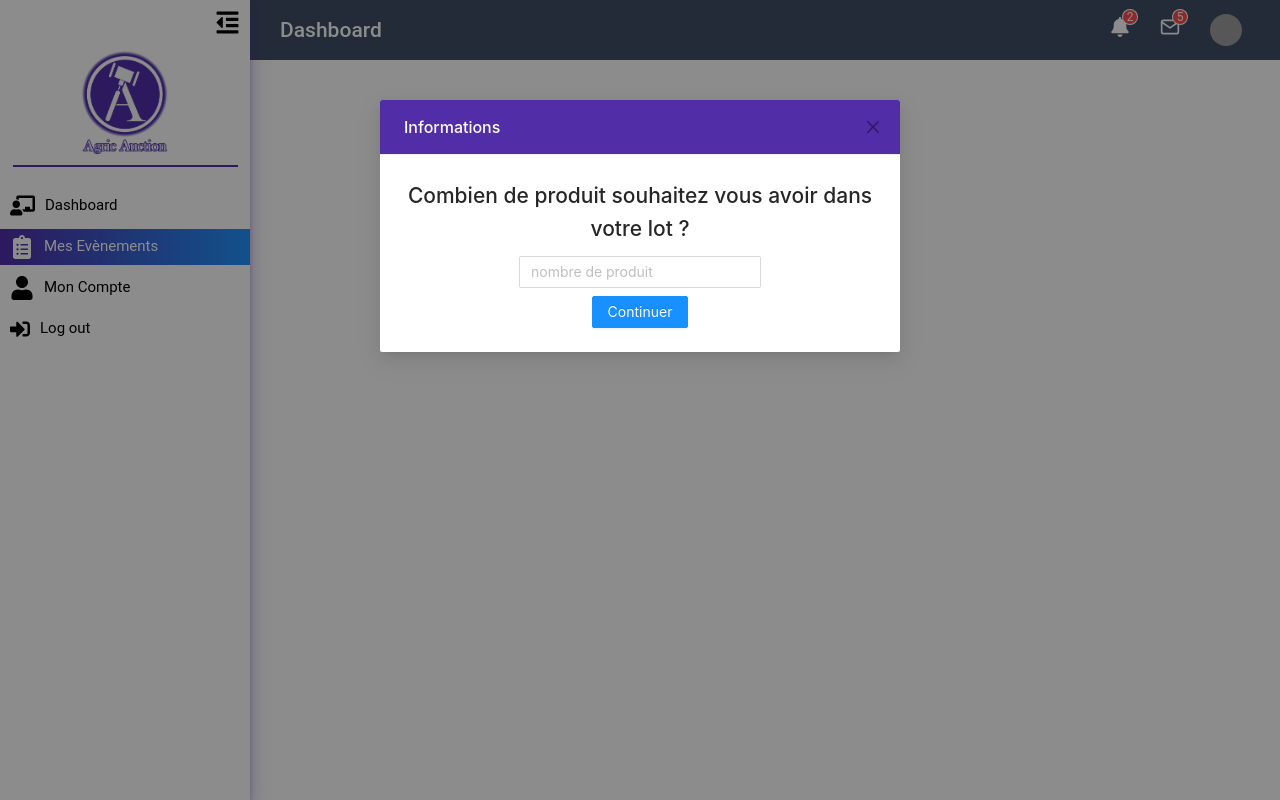
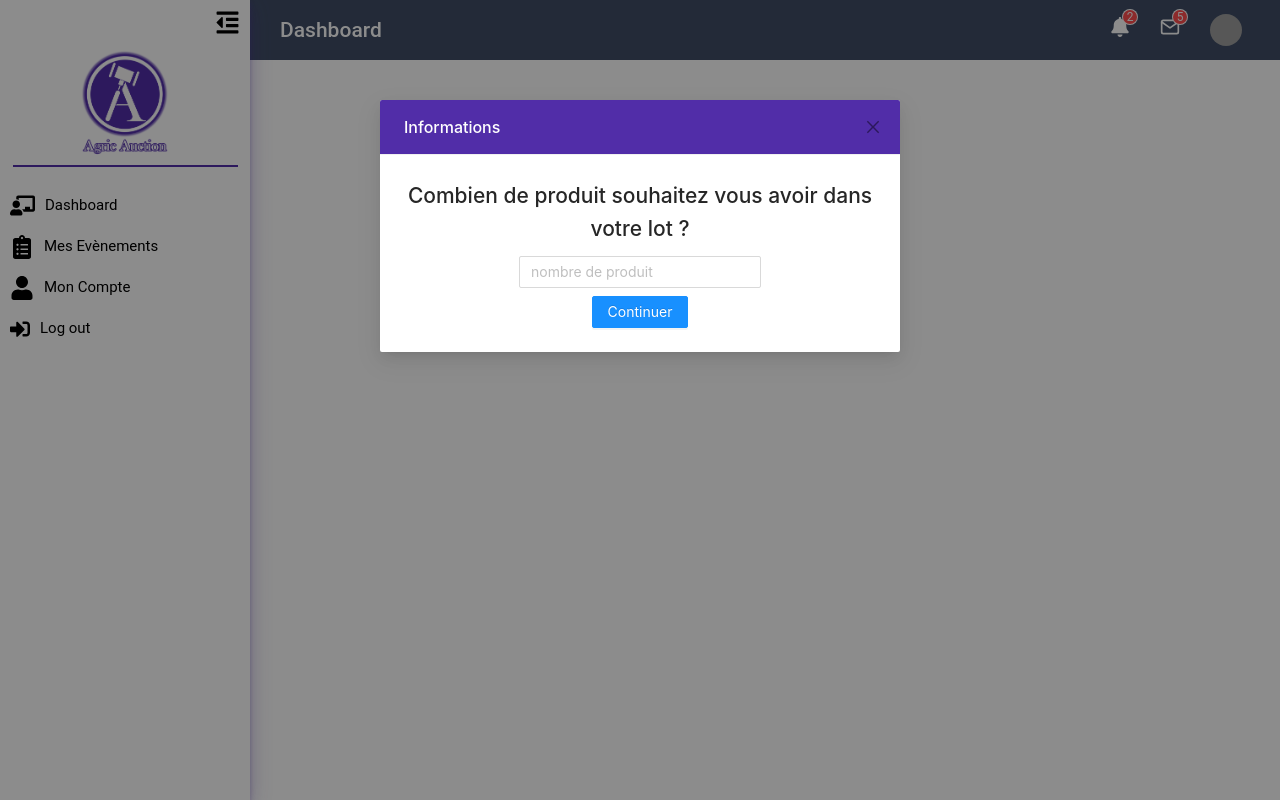
Before and after one commit to derrickteta/vente-enchere, a React (Create React App) app: page /vendeur/products/new in a window 1280 px wide. Built offline with nearby package versions, Linux system fonts and the light colour scheme; grey boxes are pictures that could not be loaded; a web font is replaced by a local one.

Commit message:
Modification de vendeurContainer pour l'ajout de l'événement

```diff
--- a/src/modules/vendeur/components/VendeurContainer.tsx
+++ b/src/modules/vendeur/components/VendeurContainer.tsx
@@ -75,13 +75,13 @@ const ROUTES = [
   {
     icon: (clicked: string) => (
       <FaClipboardList
-        color={clicked === 'products' ? 'white' : 'black'}
+        color={clicked === 'event' ? 'white' : 'black'}
         size={24}
       />
     ),
-    link: '/vendeur/products',
+    link: '/vendeur/event',
     text: 'Mes Evènements',
-    clicked: 'products',
+    clicked: 'event',
   },
   {
     icon: (clicked: string) => (
```
